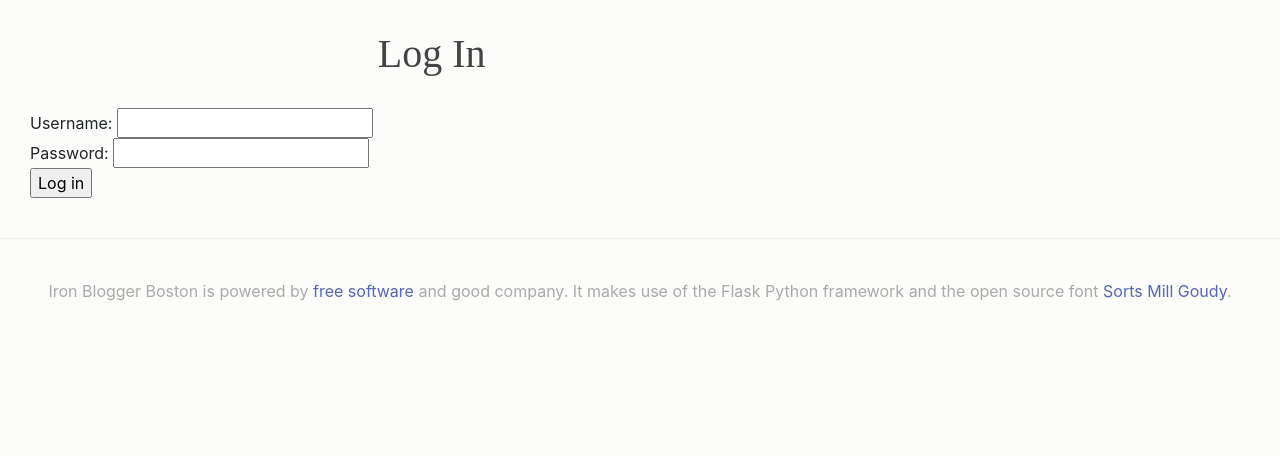
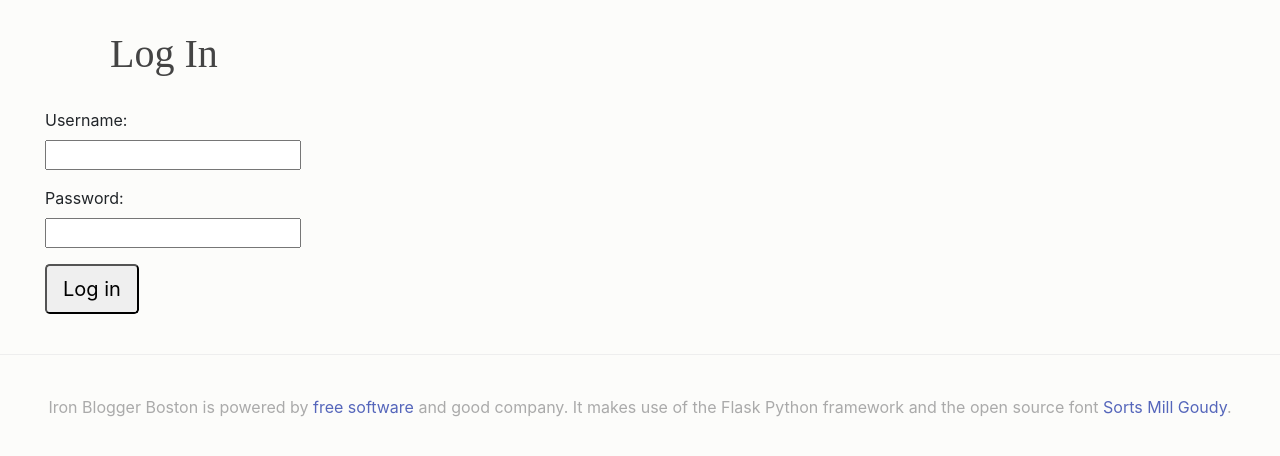
Before and after one commit to zenhack/iron-blogger2, a Flask app: page /login in a window 1280 px wide. Shown: the part 254-710 px from the top of the page. Run offline with Flask 2, Linux system fonts and the light colour scheme; some libraries are stand-ins or nearby versions; some web fonts are replaced.

Commit message:
additional styling tweaks

```diff
--- a/ironblogger/static/style.css
+++ b/ironblogger/static/style.css
@@ -81,6 +81,10 @@ section {
   overflow:hidden;
 }
 
+form.login {
+  text-align:center;
+}
+
 #footer {
   color:#aaa;
   border-top:1px solid #eee;
--- a/ironblogger/templates/bloggers.html
+++ b/ironblogger/templates/bloggers.html
@@ -1,6 +1,6 @@
 {% extends "layout.html" %}
 {% block content %}
-<table>
+<table class="table">
 	<tr>
 		<th>Who</th>
 		<th>Blogs</th>
--- a/ironblogger/templates/ledger.html
+++ b/ironblogger/templates/ledger.html
@@ -1,9 +1,9 @@
 {% extends "layout.html" %}
 {% block content %}
 
-<h2>Ledger</h2>
+<h1>Ledger</h1>
 
-<h3>Bloggers</h3>
+<h2>Bloggers</h2>
 
 <table class="table">
 	<tr>
@@ -22,7 +22,7 @@
 	{% endfor %}
 </table>
 
-<h3>Parties</h3>
+<h2>Parties</h2>
 
 <table class="table">
 	<tr>
--- a/ironblogger/templates/login.html
+++ b/ironblogger/templates/login.html
@@ -1,14 +1,24 @@
 {% extends "layout.html" %}
 {% block content %}
-<h1>Log In</h1>
+<div class="col-md-4">
+</div>
+<div class="col-md-4">
+	<h1>Log In</h1>
 
-{% if msg %}
-<p>{{ msg }}</p>
-{% endif %}
+	{% if msg %}
+	<p>{{ msg }}</p>
+	{% endif %}
 
-<form action="{{ url_for('do_login') }}" method="post">
-	Username: <input type="text" name="username" /><br />
-	Password: <input type="password" name="password" /><br />
-	<input type="submit" value="Log in" />
-</form>
+	<form class="form" action="{{ url_for('do_login') }}" method="post">
+		<div class="form-group">
+			<label for="username">Username:</label>
+			<input class="input-sm" type="text" name="username" />
+		</div>
+		<div class="form-group">
+			<label for="username">Password:</label>
+			<input class="input-sm" type="password" name="password" /><br />
+		</div>
+		<input class="input btn-lg" type="submit" value="Log in" />
+	</form>
+</div>
 {% endblock %}
```
